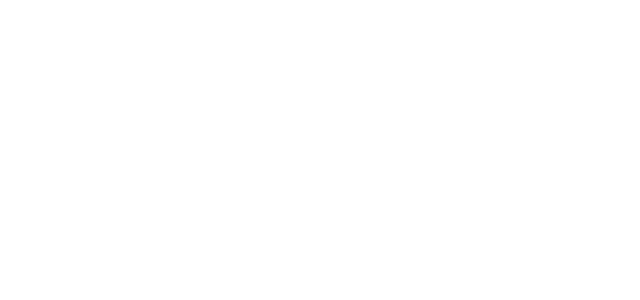
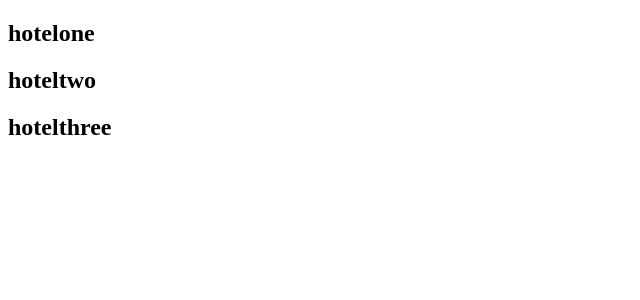
Before and after one commit to chriswilding/hotels, a React app: page / in a window 1280 px wide. Shown: the top 300 px of the page, without its empty margins (0-640 px from the left). Built offline with nearby package versions, Linux system fonts and the light colour scheme.

Commit message:
Add Hotel name

```diff
--- a/src/components/Hotel.jsx
+++ b/src/components/Hotel.jsx
@@ -1,7 +1,11 @@
 import React from "react";
 
-const Hotel = () => {
-  return <div />;
+const Hotel = ({ Name }) => {
+  return (
+    <div>
+      <h2>{Name}</h2>
+    </div>
+  );
 };
 
 export default Hotel;
```
Also changed, not shown: 1 other file (tests, documents, lock files or other folders).
